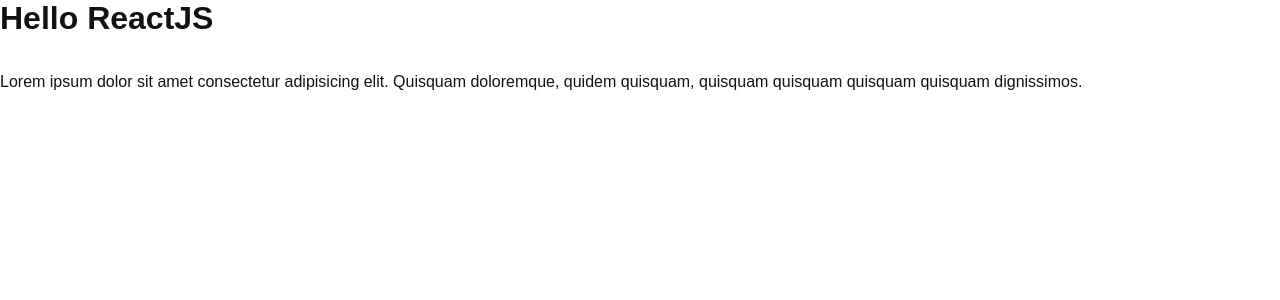
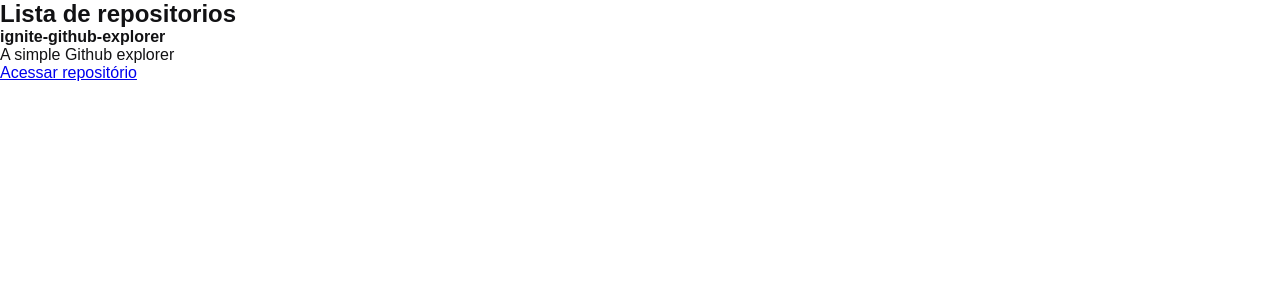
Before and after one commit to washington93/ignite-github-explorer, a React app: page / in a window 1280 px wide. Shown: the top 300 px of the page. Built offline with nearby package versions, Linux system fonts and the light colour scheme.

Commit message:
Criando RepositoryList e RepositoryItem

```diff
--- a/src/App.jsx
+++ b/src/App.jsx
@@ -1,16 +1,8 @@
+import { RepositoryList } from './components/RepositoryList';
 import './styles/global.scss';
 
 export function App() {
   return (
-    <>
-      <h1>Hello ReactJS</h1>
-      <br />
-      <br />
-      <p>
-        Lorem ipsum dolor sit amet consectetur adipisicing elit. Quisquam
-        doloremque, quidem quisquam, quisquam quisquam quisquam quisquam
-        dignissimos.
-      </p>
-    </>
+    <RepositoryList />
   );
 }
--- /dev/null
+++ b/src/components/RepositoryItem.jsx
@@ -0,0 +1,10 @@
+export function RepositoryItem(props) {
+    console.log(props?.repository)
+    return (
+        <li>
+            <strong>{props?.repository?.name}</strong>
+            <p>{props?.repository?.description}</p>
+            <a href={props?.repository?.link }>Acessar repositório</a>
+        </li>
+    )
+}
--- /dev/null
+++ b/src/components/RepositoryList.jsx
@@ -0,0 +1,18 @@
+import { RepositoryItem } from "./RepositoryItem";
+
+const repository = {
+    name: "ignite-github-explorer",
+    description: "A simple Github explorer",
+    link: "https://github.com/washington93/ignite-github-explorer"
+}
+
+export function RepositoryList() {
+    return (
+        <section className="repository-list">
+            <h1>Lista de repositorios</h1>
+            <ul>
+                <RepositoryItem repository={repository} />
+            </ul>
+        </section>
+    )
+}
```
